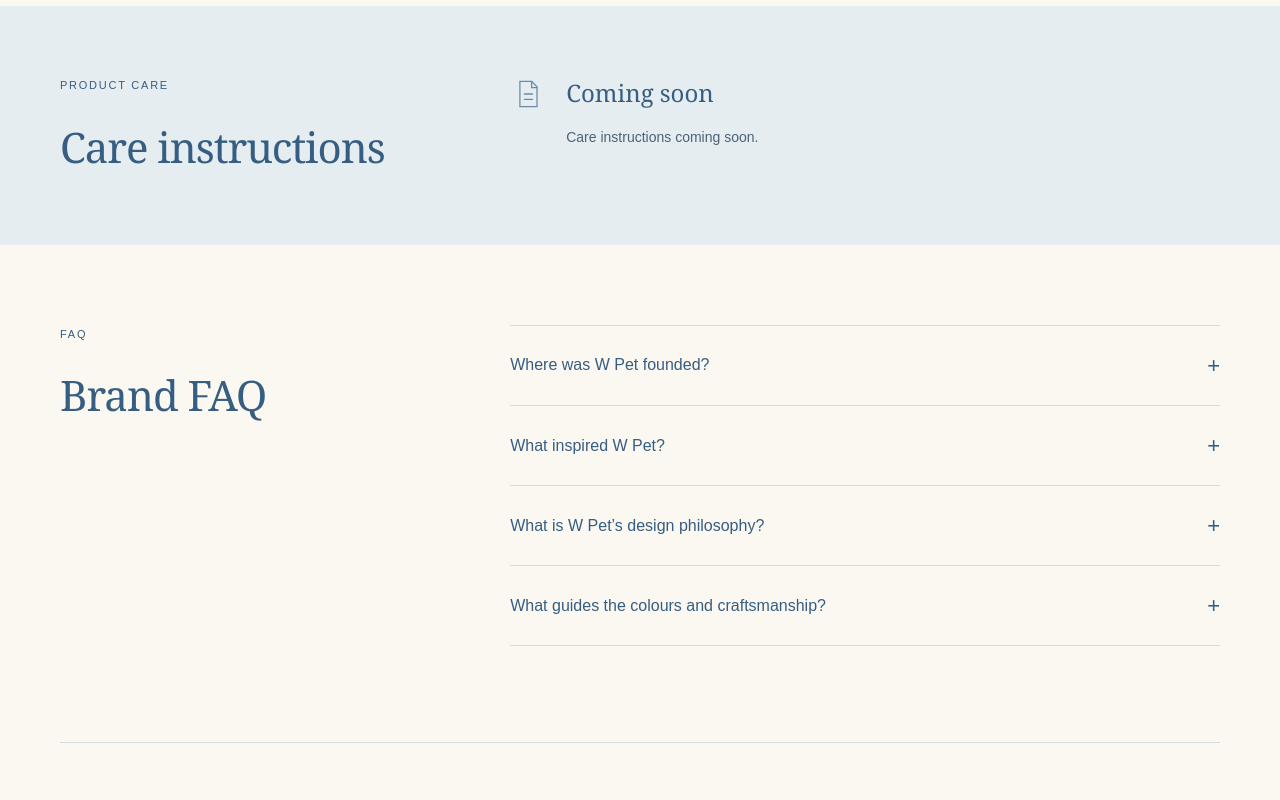
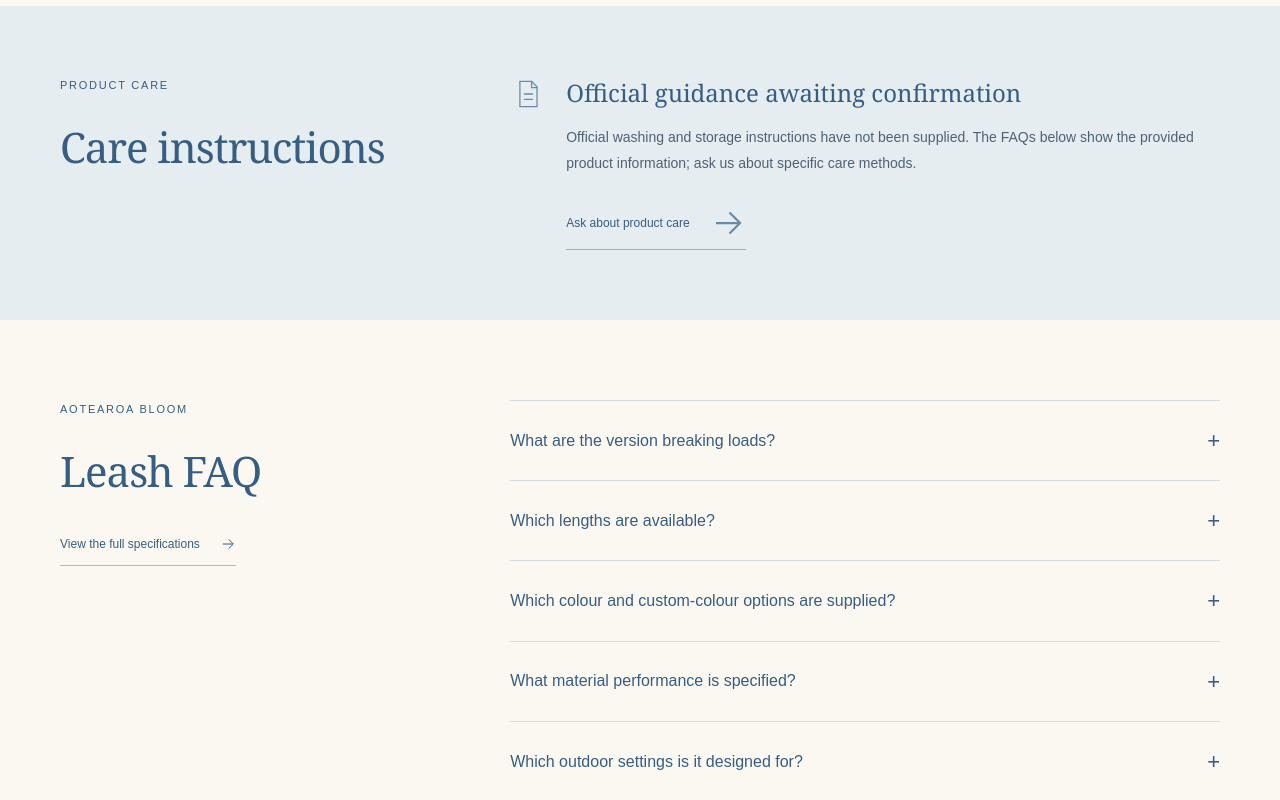
Before and after one commit to ytan449-oss/w-pet, a Next.js app: page /en/care-faq/ in a window 1280 px wide. Shown: the part 660-1460 px from the top of the page. Built offline with nearby package versions, Linux system fonts and the light colour scheme.

Commit message:
feat: complete leash FAQs and product care enquiry flow

```diff
--- a/src/components/care-faq-page.tsx
+++ b/src/components/care-faq-page.tsx
@@ -1,7 +1,7 @@
 import Link from "next/link";
 import { ArrowIcon } from "@/components/icons";
 import { brand } from "@/config/brand";
-import { brandFaqs, careInformation } from "@/config/care-faq";
+import { brandFaqs, careInformation, productFaqs } from "@/config/care-faq";
 import { localePath } from "@/lib/routing";
 import type { Locale } from "@/types/catalog";
 import styles from "@/components/brand-pages.module.css";
@@ -16,6 +16,7 @@
       <p className={styles.sloganZh} lang="zh-CN">{brand.sloganZh}</p>
       <nav className={styles.topicNavigation} aria-label={zh ? "本页导航" : "On this page"}>
         <a href="#product-care">{zh ? "产品养护" : "Product care"}</a>
+        <a href="#product-faq">{zh ? "牵引绳 FAQ" : "Leash FAQ"}</a>
         <a href="#brand-faq">{zh ? "品牌 FAQ" : "Brand FAQ"}</a>
       </nav>
     </section>
@@ -24,8 +25,14 @@
         <div><p className={styles.kicker}>{zh ? "产品养护" : "Product care"}</p><h2 className={styles.sectionTitle} id="product-care-heading">{zh ? "养护说明" : "Care instructions"}</h2></div>
         <div className={styles.careState} data-care-status={careInformation.status}>
           <svg viewBox="0 0 40 40" fill="none" strokeWidth="1.4" aria-hidden="true"><path d="M11 6h13l6 6v22H11V6Z" /><path d="M24 6v7h6M16 20h9m-9 6h9" strokeLinecap="round" /></svg>
-          <div><h3>{zh ? "待补充" : "Coming soon"}</h3><p>{zh ? "养护说明待补充。" : "Care instructions coming soon."}</p></div>
+          <div><h3>{zh ? "官方说明待确认" : "Official guidance awaiting confirmation"}</h3><p>{zh ? "官方清洗与存放说明尚未提供。下方 FAQ 展示已提供的产品资料；具体养护方法请通过联系页咨询。" : "Official washing and storage instructions have not been supplied. The FAQs below show the provided product information; ask us about specific care methods."}</p><Link href={`${localePath(locale, "contact")}?topic=product-care`} className="text-link mt-5">{zh ? "咨询产品养护" : "Ask about product care"}<ArrowIcon className="h-4 w-4" /></Link></div>
         </div>
+      </div>
+    </section>
+    <section className={`${styles.faqSection} page-width`} id="product-faq" aria-labelledby="product-faq-heading">
+      <div><p className={styles.kicker}>Aotearoa Bloom</p><h2 className={styles.sectionTitle} id="product-faq-heading">{zh ? "牵引绳 FAQ" : "Leash FAQ"}</h2><Link className="text-link mt-6" href={localePath(locale, "products/aotearoa-bloom-hand-woven-dog-leash")}>{zh ? "查看完整规格" : "View the full specifications"}<ArrowIcon className="h-4 w-4" /></Link></div>
+      <div className={styles.faqList}>
+        {productFaqs.map(faq => <details className={styles.faqItem} key={faq.id} id={`product-faq-${faq.id}`} name="product-faq"><summary>{faq.question[locale]}</summary><p className={styles.faqAnswer} data-product-spec={faq.id}>{faq.answer[locale]}</p></details>)}
       </div>
     </section>
     <section className={`${styles.faqSection} page-width`} id="brand-faq" aria-labelledby="brand-faq-heading">
--- a/src/config/care-faq.ts
+++ b/src/config/care-faq.ts
@@ -1,5 +1,6 @@
 import { brand, brandExcerpt } from "./brand";
 import { craft } from "./craft";
+import { products } from "./products";
 import type { LocalizedText } from "../types/catalog";
 
 interface BrandFaq {
@@ -37,3 +38,17 @@
   status: "pending",
   instructions: null,
 } as const;
+
+/** Answers reuse approved catalog values without inventing washing guidance. */
+const productQuestions: { id: string; question: LocalizedText }[] = [
+  { id: "breaking-load", question: { en: "What are the version breaking loads?", zh: "两种版本的断裂载荷分别是多少？" } },
+  { id: "length", question: { en: "Which lengths are available?", zh: "有哪些长度可选？" } },
+  { id: "color", question: { en: "Which colour and custom-colour options are supplied?", zh: "有哪些配色及定制选择？" } },
+  { id: "material", question: { en: "What material performance is specified?", zh: "已提供的材质性能是什么？" } },
+  { id: "outdoors", question: { en: "Which outdoor settings is it designed for?", zh: "适配哪些户外场景？" } },
+];
+export const productFaqs = productQuestions.map(item => {
+  const specification = products[0].specifications.find(row => row.id === item.id);
+  if (!specification) throw new Error("Product FAQ requires an approved catalog specification.");
+  return { ...item, answer: specification.value };
+});
--- a/src/config/site.ts
+++ b/src/config/site.ts
@@ -6,6 +6,6 @@
   description: "W Pet is an original New Zealand pet brand. Discover the Aotearoa Bloom Collection.",
   // Replace only after a production domain is confirmed.
   url: "https://w-pet-aotearoa-bloom.redcrumb3.chatgpt.site",
-  // Real products, stock, shipping, and payments have not been configured yet.
+  // Live retail pricing, stock and shipping remain unconfirmed; sandbox checkout is separate.
   commerceEnabled: false,
 } as const;
--- a/src/lib/i18n.ts
+++ b/src/lib/i18n.ts
@@ -44,7 +44,7 @@
     collectionTitleAccent: "naturally in bloom.",
     collectionDescription: "Soft colours. A playful spirit. The Aotearoa Bloom Collection takes its cue from the world outside.",
     allProducts: "Discover the collection",
-    preview: "Collection preview. Concept products and indicative prices, subject to confirmation.",
+    preview: "Product imagery is conceptual. Retail pricing and tensile-test documentation await confirmation.",
     productLabel: "CONCEPT PREVIEW",
     productDetails: "Explore this design",
     storyEyebrow: "OUR ROOTS, YOUR ADVENTURES",
@@ -140,7 +140,7 @@
     collectionTitleAccent: "自然盛放。",
     collectionDescription: "柔和色彩，自在玩趣。Aotearoa Bloom 花卉系列，从窗外的自然世界汲取灵感。",
     allProducts: "发现花卉系列",
-    preview: "系列预览：概念商品与参考价格，正式信息将在确认后更新。",
+    preview: "产品图片为概念图。正式售价与拉力测试认证资料待确认。",
     productLabel: "概念预览",
     productDetails: "了解这款设计",
     storyEyebrow: "我们的根，你们的旅程",
```
Also changed, not shown: 2 other files (tests, documents, lock files or other folders).
